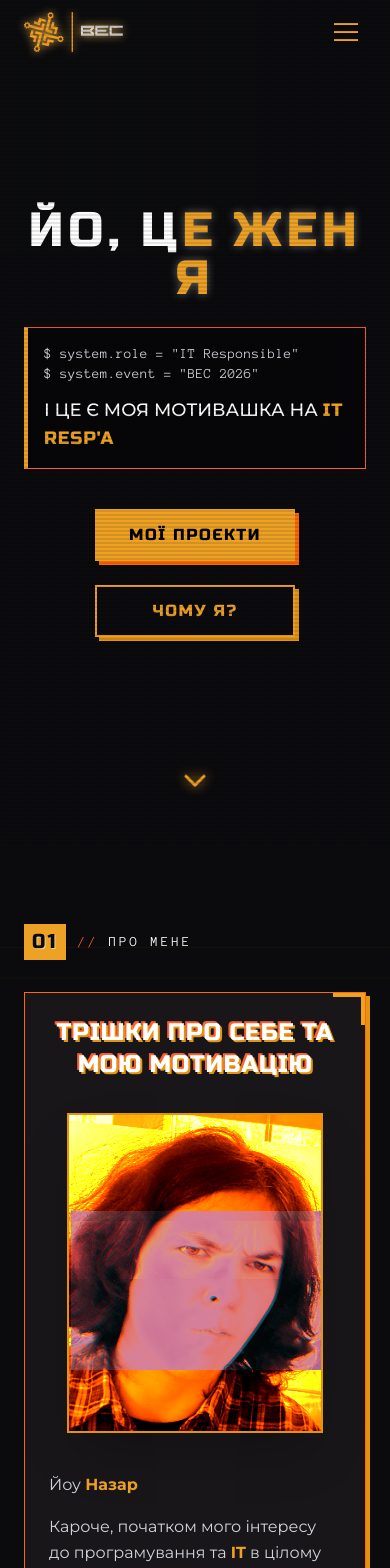
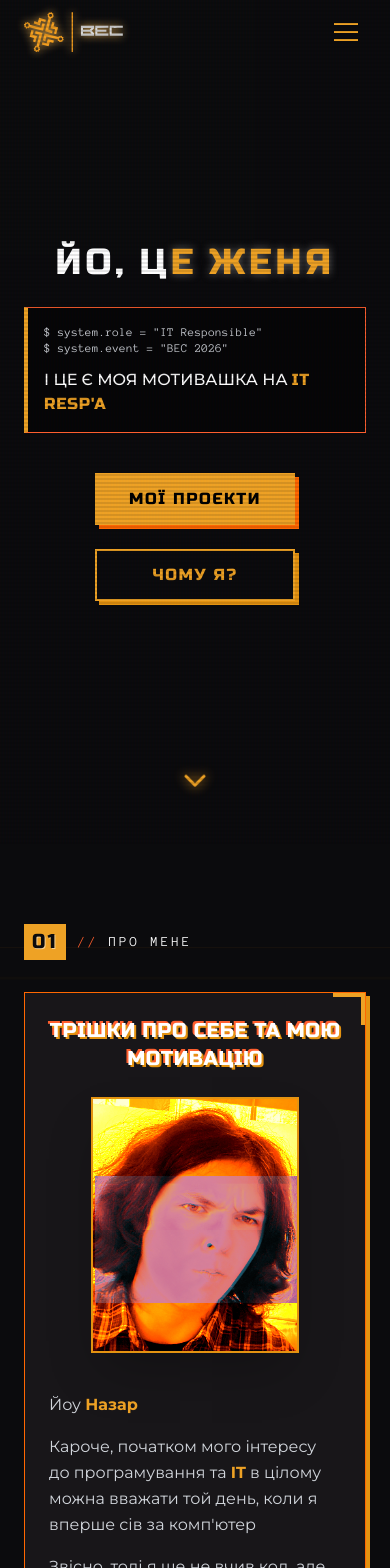
Before and after one commit to Alkaness/bec-2026-ml, a React (Vite) app: page / in a window 390 px wide. Shown: the top 1568 px of the page. Built offline with nearby package versions, Linux system fonts and the light colour scheme.

Commit message:
style: upgrade website adaptation for mobile

```diff
--- a/src/components/About/About.jsx
+++ b/src/components/About/About.jsx
@@ -16,7 +16,7 @@ export function About() {
           <div className="absolute bottom-0 left-0 w-8 h-8 border-b-4 border-l-4" style={{ borderColor: 'var(--color-orange-light)' }} />
 
           <h2
-            className="font-heading text-2xl md:text-3xl mb-8 uppercase tracking-wide cyber-glitch-text text-center md:text-left"
+            className="font-heading text-xl sm:text-2xl md:text-3xl mb-6 sm:mb-8 uppercase tracking-wide cyber-glitch-text text-center md:text-left"
             style={{ color: 'var(--color-text)' }}
           >
             ТРІШКИ ПРО СЕБЕ ТА МОЮ МОТИВАЦІЮ
@@ -26,7 +26,7 @@ export function About() {
             {/* User Photo */}
             <div className="shrink-0 mx-auto md:mx-0">
               <div
-                className="cyber-photo-container w-64 h-80 md:w-72 md:h-96 shadow-2xl"
+                className="cyber-photo-container w-52 h-64 sm:w-64 sm:h-80 md:w-72 md:h-96 shadow-2xl"
                 style={{ '--bg-img': `url(${eugenPhoto})` }}
               >
                 <img src={eugenPhoto} alt="Євгенія Кицмень" className="cyber-photo" />
--- a/src/components/Hero/Hero.jsx
+++ b/src/components/Hero/Hero.jsx
@@ -36,7 +36,7 @@ export function Hero() {
 
         {/* Animated heading with Glitch effect */}
         <motion.h1
-          className="font-heading text-5xl md:text-7xl lg:text-8xl tracking-widest mb-6 flex flex-wrap justify-center uppercase cyber-glitch-text"
+          className="font-heading text-4xl sm:text-5xl md:text-7xl lg:text-8xl tracking-widest mb-6 flex flex-wrap justify-center uppercase cyber-glitch-text"
           variants={container}
           initial="hidden"
           animate="visible"
@@ -47,7 +47,7 @@ export function Hero() {
               <motion.span
                 key={i}
                 variants={letterVariant}
-                className={char === ' ' ? 'w-4 md:w-8' : ''}
+                className={char === ' ' ? 'w-3 sm:w-4 md:w-8' : ''}
                 style={{
                   color: isName ? 'var(--color-primary)' : 'var(--color-text)',
                   textShadow: isName ? '0 0 8px var(--color-primary-deep)' : 'none'
@@ -67,13 +67,13 @@ export function Hero() {
            animate={{ opacity: 1, x: 0 }}
            transition={{ delay: 1.0, duration: 0.5 }}
         >
-          <p className="font-mono text-sm md:text-base tracking-wide" style={{ color: 'var(--color-text-muted)' }}>
+          <p className="font-mono text-xs sm:text-sm md:text-base tracking-wide" style={{ color: 'var(--color-text-muted)' }}>
             $ system.role = "IT Responsible"
           </p>
-          <p className="font-mono text-sm md:text-base tracking-wide" style={{ color: 'var(--color-text-muted)' }}>
+          <p className="font-mono text-xs sm:text-sm md:text-base tracking-wide" style={{ color: 'var(--color-text-muted)' }}>
             $ system.event = "BEC 2026"
           </p>
-          <p className="text-lg md:text-xl font-medium mt-3 typing-cursor" style={{ color: 'var(--color-text)' }}>
+          <p className="text-base sm:text-lg md:text-xl font-medium mt-3 typing-cursor" style={{ color: 'var(--color-text)' }}>
             І ЦЕ Є МОЯ МОТИВАШКА НА <span style={{ color: 'var(--color-primary)' }} className="font-heading uppercase tracking-wider">IT RESP'A</span>
           </p>
         </motion.div>
--- a/src/components/Projects/Projects.jsx
+++ b/src/components/Projects/Projects.jsx
@@ -24,7 +24,7 @@ export function Projects() {
           {/* Custom arrows */}
           <button
             onClick={() => swiperRef.current?.slidePrev()}
-            className="absolute -left-6 md:-left-14 z-20 w-10 h-10 flex items-center justify-center transition-all duration-200 hover:scale-110"
+            className="absolute hidden sm:flex -left-6 md:-left-14 z-20 w-10 h-10 items-center justify-center transition-all duration-200 hover:scale-110"
             style={{
               top: '160px',
               background: 'var(--color-bg-surface)',
@@ -39,7 +39,7 @@ export function Projects() {
 
           <button
             onClick={() => swiperRef.current?.slideNext()}
-            className="absolute -right-6 md:-right-14 z-20 w-10 h-10 flex items-center justify-center transition-all duration-200 hover:scale-110"
+            className="absolute hidden sm:flex -right-6 md:-right-14 z-20 w-10 h-10 items-center justify-center transition-all duration-200 hover:scale-110"
             style={{
               top: '160px',
               background: 'var(--color-bg-surface)',
--- a/src/components/WhyMe/WhyMe.jsx
+++ b/src/components/WhyMe/WhyMe.jsx
@@ -9,7 +9,7 @@ export function WhyMe() {
       <AnimatedSection>
         <SectionLabel number={2} label="ЧОМУ Я" />
         <h2
-          className="font-heading text-3xl md:text-5xl tracking-widest mb-12 uppercase cyber-glitch-text"
+          className="font-heading text-2xl sm:text-3xl md:text-5xl tracking-widest mb-8 sm:mb-12 uppercase cyber-glitch-text"
           style={{ color: 'var(--color-text)' }}
         >
           ЧОМУ САМЕ Я?
```
